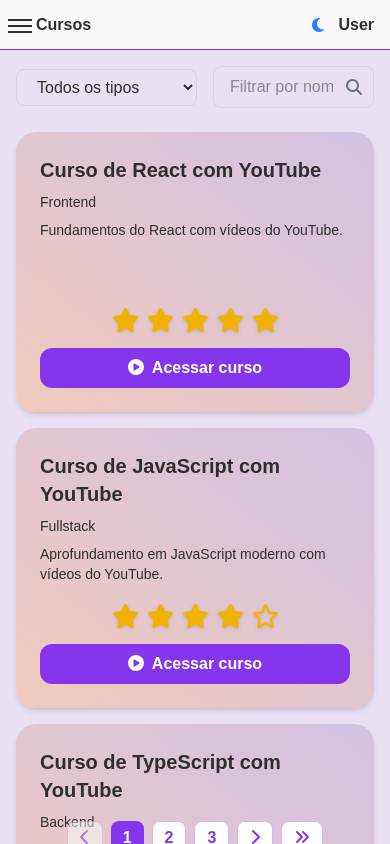
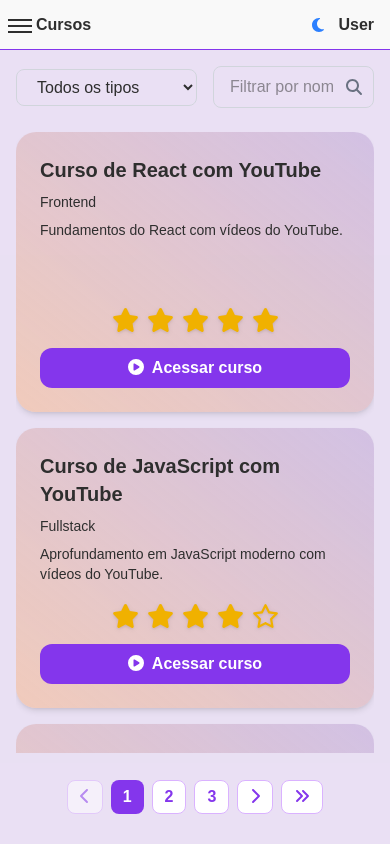
Before and after one commit to yago0901/mastercode, a Next.js app: page /courses in a window 390 px wide. Built offline with nearby package versions, Linux system fonts and the light colour scheme.

Commit message:
fix: adjusting the responsiveness of the course screen

```diff
--- a/src/app/(private)/courses/page.tsx
+++ b/src/app/(private)/courses/page.tsx
@@ -54,7 +54,7 @@
 
   return (
     <div className="h-full w-full text-[var(--text)] bg-[rgba(95,0,191,0.1)] p-4">
-      <div className="h-[90%]">
+      <div className="h-[85%]">
         <div className="w-full md:w-4/4 mb-6 flex justify-end items-center gap-4">
           <CourseTypeFilter
             value={selectedType}
@@ -72,7 +72,7 @@
           />
         </div>
 
-        <div className="grid grid-cols-12 gap-4 min-h-[300px] md:min-h-[400px] lg:min-h-[500px]">
+        <div className="grid grid-cols-12 gap-4 h-[90%] min-h-[300px] md:min-h-[400px] lg:min-h-[500px] overflow-auto">
           {paginatedCourses.map((course) => (
             <CourseCard
               key={course.id}
```
